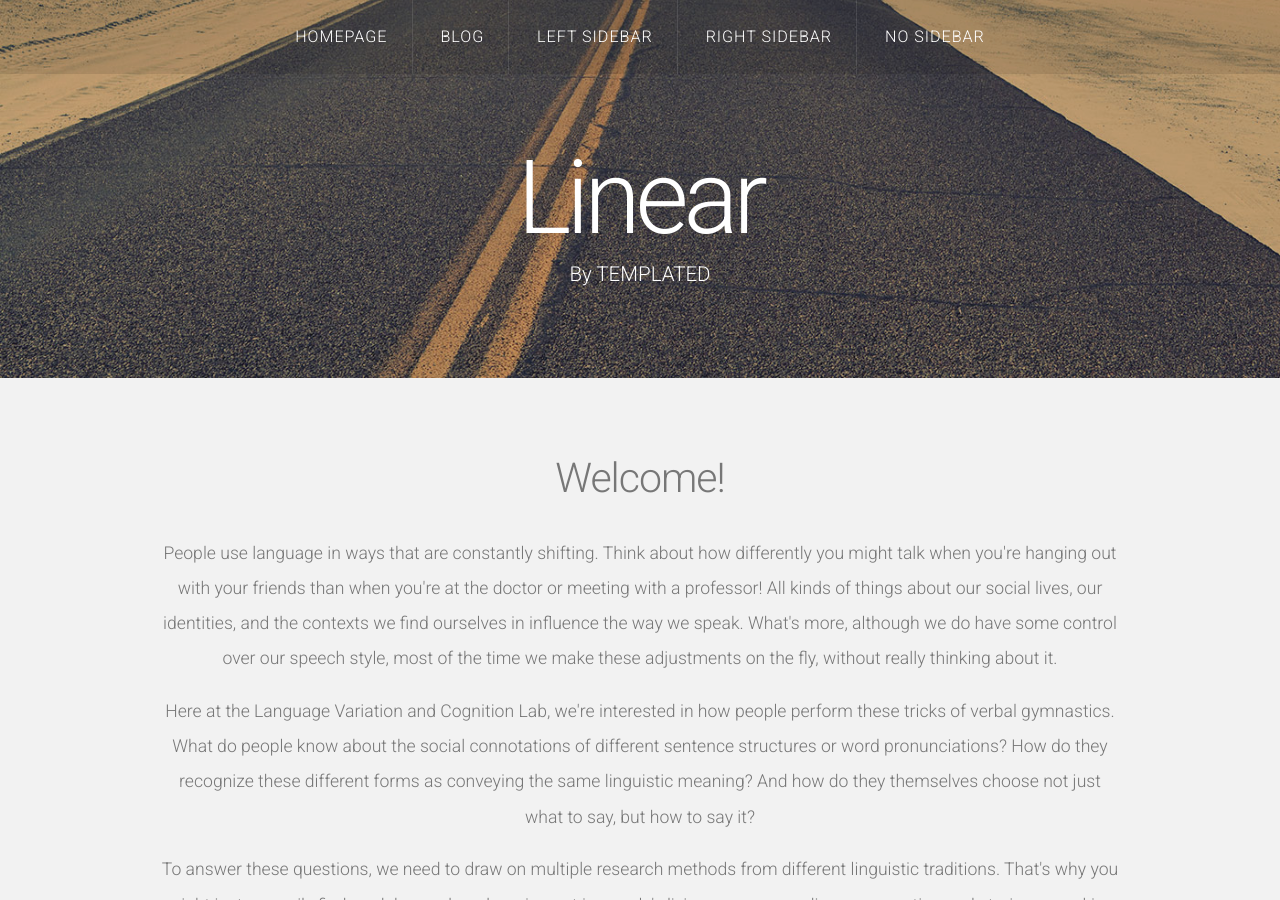
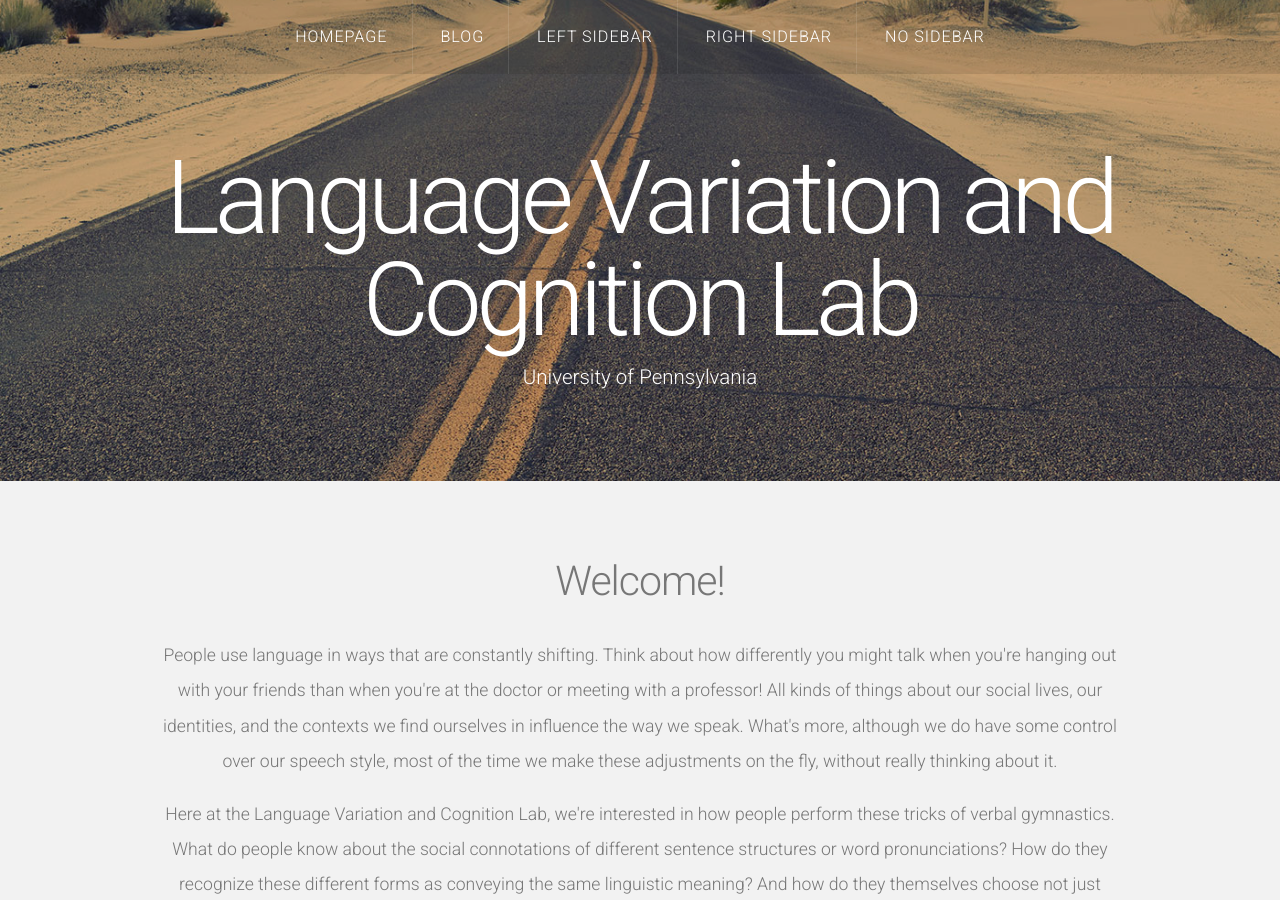
Before and after one commit to laceywade/TammingaLab.github.io, a Jekyll site: the page built from index.html, in a window 1280 px wide and 900 px high. Built offline with Jekyll 4.4.1, drawn with Linux system fonts in a browser that asks for light colours; nearby versions of some CDN libraries; the list of posts is cut into pages by our own code.

Commit message:
Updated default.html

```diff
--- a/_layouts/default.html
+++ b/_layouts/default.html
@@ -6,7 +6,7 @@ Released for free under the Creative Commons Attribution 3.0 license (templated.
 -->
 <html>
 <head>
-	<title>Linear by TEMPLATED</title>
+	<title>Language Variation and Cognition Lab</title>
 	<meta http-equiv="content-type" content="text/html; charset=utf-8" />
 	<meta name="description" content="" />
 	<meta name="keywords" content="" />
@@ -30,8 +30,8 @@ Released for free under the Creative Commons Attribution 3.0 license (templated.
 
 			<!-- Logo -->
 			<div id="logo">
-				<h1><a href="#">Linear</a></h1>
-				<span class="tag">By TEMPLATED</span>
+				<h1><a href="#">Language Variation and Cognition Lab</a></h1>
+				<span class="tag">University of Pennsylvania</span>
 			</div>
 		</div>
 	</div>
```
